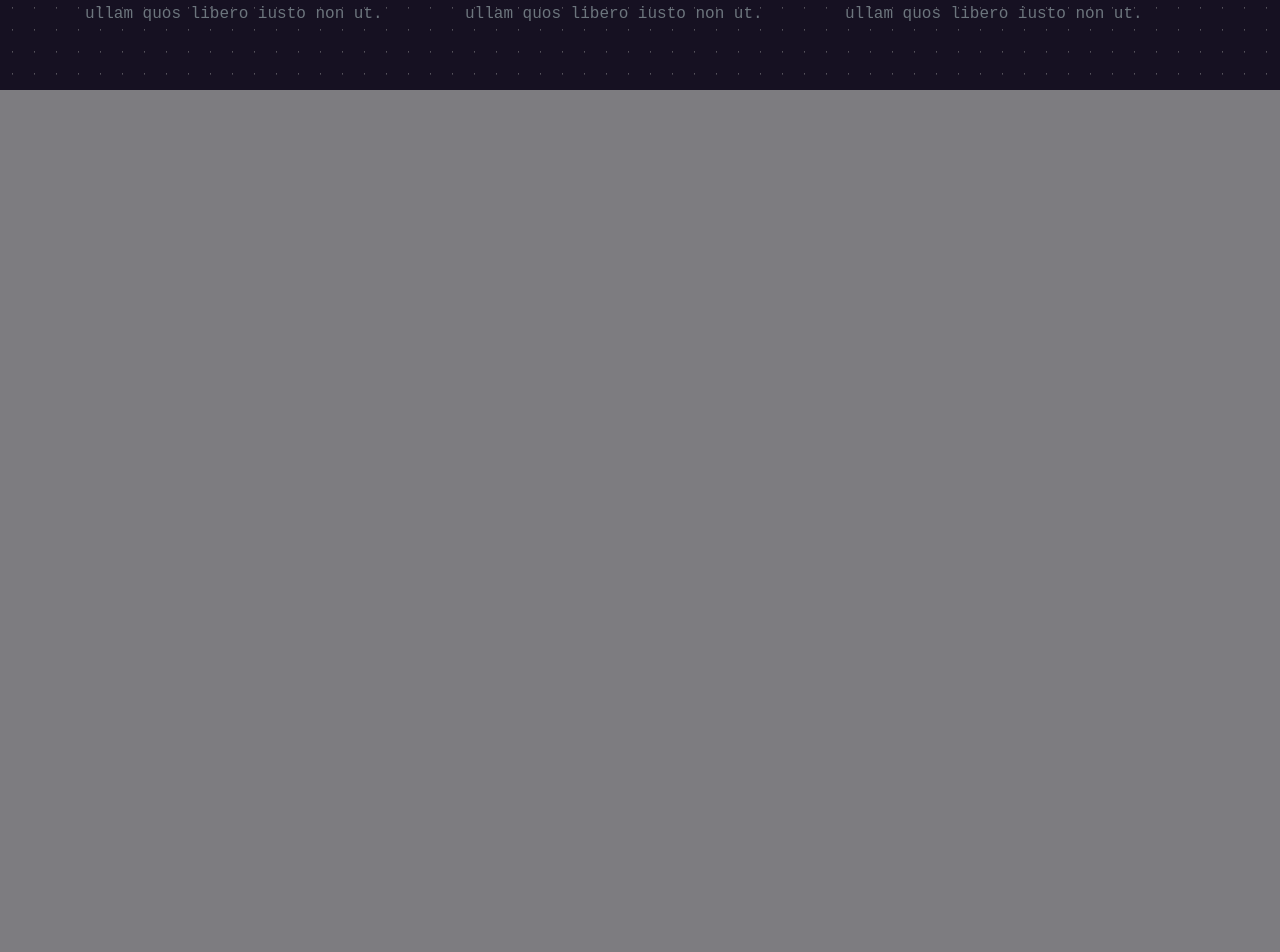
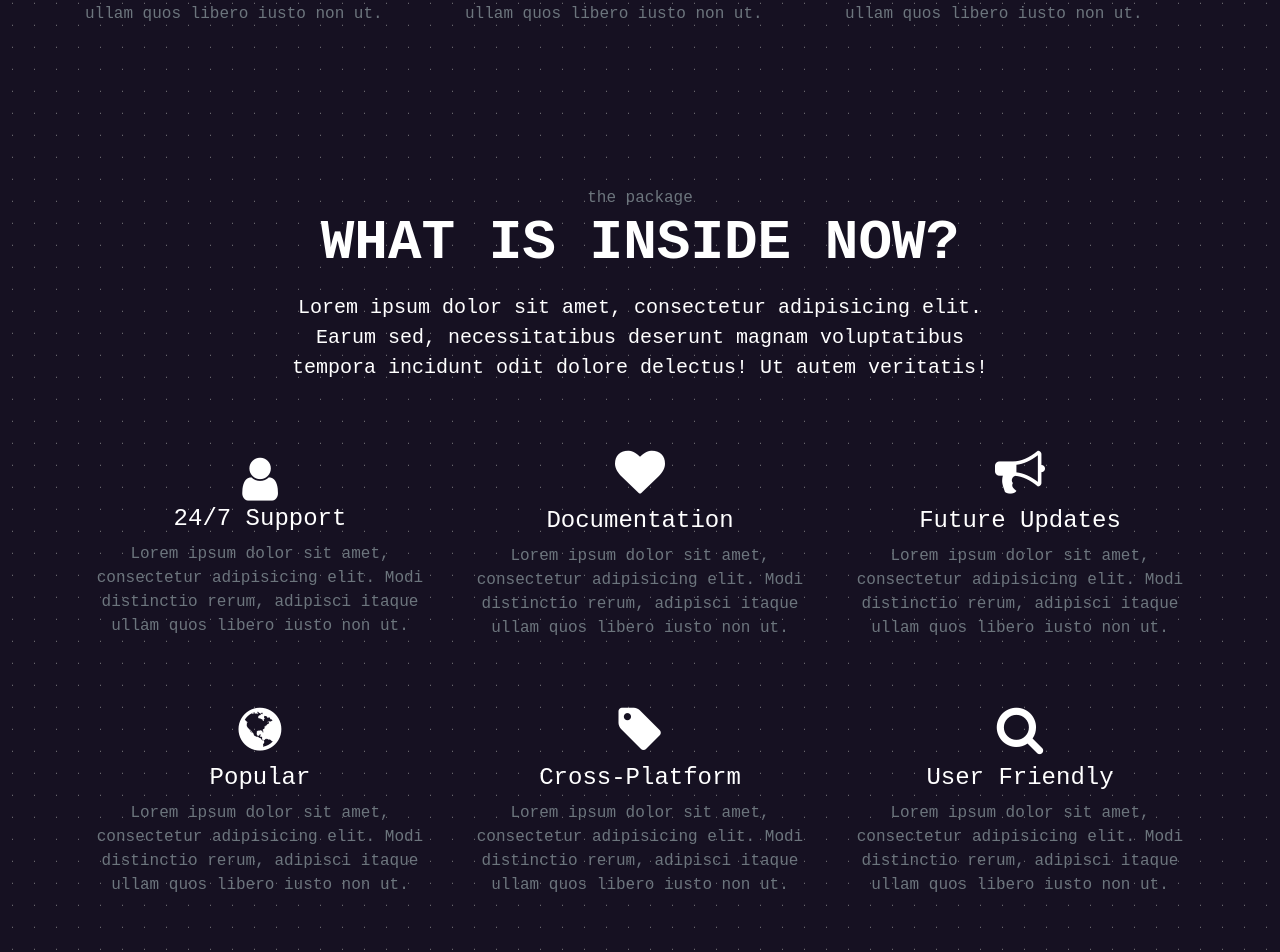
Before and after one commit to K1LROY/Time-Speaks-Loudly-WepApp, a React (Create React App) app: page / in a window 1280 px wide. Shown: the part 1547-2499 px from the top of the page. Before the commit the page ends 1637 px from the top, so only its background shows below. Built offline with nearby package versions, Linux system fonts and the light colour scheme.

Commit message:
Add Features

```diff
--- /dev/null
+++ b/src/components/contents/Features.js
@@ -0,0 +1,85 @@
+import React from "react";
+import "../../styles/contentStyles/features.css";
+
+export default function Features() {
+  return (
+    <div id="features" class="desc mt-5 py-5">
+      <div class="container">
+        <div class="row">
+          <div class="col-sm-8 offset-sm-2 text-center">
+            <div class="text-muted " data--preset="fadeInOut">
+              the package
+            </div>
+            <h2
+              class="display-4 font-weight-bold mb-3 "
+              data--preset="fadeInOut"
+            >
+              What is inside now?
+            </h2>
+            <p class="lead " data--preset="fadeInOut">
+              Lorem ipsum dolor sit amet, consectetur adipisicing elit. Earum
+              sed, necessitatibus deserunt magnam voluptatibus tempora incidunt
+              odit dolore delectus! Ut autem veritatis!
+            </p>
+          </div>
+        </div>
+        <div class="row mt-5 text-center">
+          <div class="col-sm-4">
+            <i class="fa fa-user"></i>
+            <div class="h4">24/7 Support</div>
+            <p class="font-weight-light text-muted">
+              Lorem ipsum dolor sit amet, consectetur adipisicing elit. Modi
+              distinctio rerum, adipisci itaque ullam quos libero iusto non ut.
+            </p>
+          </div>
+
+          <div class="col-sm-4">
+            <i class="fa fa-heart"></i>
+            <div class="h4">Documentation</div>
+            <p class="font-weight-light text-muted">
+              Lorem ipsum dolor sit amet, consectetur adipisicing elit. Modi
+              distinctio rerum, adipisci itaque ullam quos libero iusto non ut.
+            </p>
+          </div>
+
+          <div class="col-sm-4">
+            <i class="fa fa-bullhorn"></i>
+            <div class="h4">Future Updates</div>
+            <p class="font-weight-light text-muted">
+              Lorem ipsum dolor sit amet, consectetur adipisicing elit. Modi
+              distinctio rerum, adipisci itaque ullam quos libero iusto non ut.
+            </p>
+          </div>
+        </div>
+        <div class="row mt-5 text-center">
+          <div class="col-sm-4">
+            <i class="fa fa-globe"></i>
+            <div class="h4">Popular</div>
+            <p class="font-weight-light text-muted">
+              Lorem ipsum dolor sit amet, consectetur adipisicing elit. Modi
+              distinctio rerum, adipisci itaque ullam quos libero iusto non ut.
+            </p>
+          </div>
+
+          <div class="col-sm-4">
+            <i class="fa fa-tag"></i>
+            <div class="h4">Cross-Platform</div>
+            <p class="font-weight-light text-muted">
+              Lorem ipsum dolor sit amet, consectetur adipisicing elit. Modi
+              distinctio rerum, adipisci itaque ullam quos libero iusto non ut.
+            </p>
+          </div>
+
+          <div class="col-sm-4">
+            <i class="fa fa-search"></i>
+            <div class="h4">User Friendly</div>
+            <p class="font-weight-light text-muted">
+              Lorem ipsum dolor sit amet, consectetur adipisicing elit. Modi
+              distinctio rerum, adipisci itaque ullam quos libero iusto non ut.
+            </p>
+          </div>
+        </div>
+      </div>
+    </div>
+  );
+}
--- a/src/pages/Home.js
+++ b/src/pages/Home.js
@@ -1,5 +1,6 @@
 import React from "react";
 import Desc from "../components/contents/Desc";
+import Features from "../components/contents/Features";
 import Header from "../components/Header";
 
 export default function Home() {
@@ -7,6 +8,7 @@ export default function Home() {
     <div>
       <Header />
       <Desc />
+      <Features />
     </div>
   );
 }
--- /dev/null
+++ b/src/styles/contentStyles/features.css
@@ -0,0 +1,9 @@
+.fa-heart,
+.fa-bullhorn,
+.fa-globe,
+.fa-tag,
+.fa-search {
+  color: white;
+  font-size: 50px;
+  margin-bottom: 10px;
+}
```
